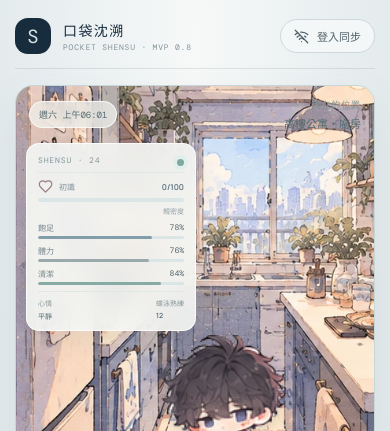
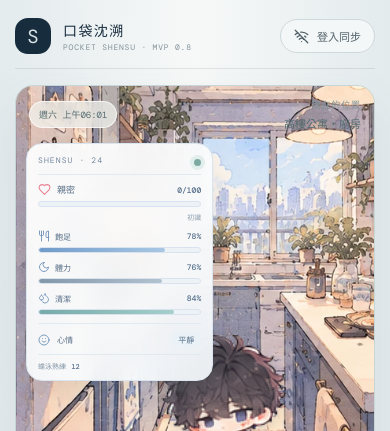
Before and after one commit to shika141/pocket-shensu, a React (Vite) app: page / in a window 390 px wide. Shown: the top 431 px of the page. Built offline with nearby package versions, Linux system fonts and the light colour scheme; no server answers.

Commit message:
Pocket-Shensu-016-Responsive-Status-Panel

```diff
--- a/src/06_App.tsx
+++ b/src/06_App.tsx
@@ -1,6 +1,6 @@
 // 06｜MVP 遊戲主畫面：人物場景、狀態欄、情境互動、登入與同步狀態。
 import { useCallback, useEffect, useMemo, useRef, useState } from 'react'
-import { Heart, KeyRound, LogOut, Wifi, WifiOff } from 'lucide-react'
+import { Droplets, Heart, KeyRound, LogOut, Moon, Smile, Utensils, Wifi, WifiOff } from 'lucide-react'
 import { freshState, relationship, ROOMS, type GameState, type Outfit, type Room } from './01_gameData'
 import { simulate } from './02_simulation'
 import { loadLocal, saveLocal, type LocalEnvelope } from './03_storage'
@@ -267,9 +267,10 @@ export default function App() {
         {dialogueVisible && <div className="scene-dialogue" role="status" aria-live="polite"><span>沈溯 · {state.activity}</span><p>{state.lastInteraction || speech(state.mood, state.activity)}</p></div>}
         <aside className="scene-status" aria-label="沈溯狀態">
           <div className="scene-status-title"><span>SHENSU · 24</span><span className="status-dot" title={syncText}/></div>
-          <div className="relationship"><div><Heart size={15}/><span>{relationship(state.intimacy)}</span></div><strong>{state.intimacy}/100</strong><div className="heart-meter"><i style={{ width: `${state.intimacy}%` }}/></div><small>親密度</small></div>
+          <div className="relationship"><div><Heart size={16}/><span>親密</span></div><strong>{state.intimacy}/100</strong><div className="heart-meter"><i style={{ width: `${state.intimacy}%` }}/></div><small>{relationship(state.intimacy)}</small></div>
           <Stat label="飽足" value={state.hunger} color="blue"/><Stat label="體力" value={state.energy} color="silver"/><Stat label="清潔" value={state.cleanliness} color="teal"/>
-          <div className="scene-facts"><span>心情 <b>{state.mood}</b></span><span>蝶泳熟練 <b>{state.swimSkill}</b></span></div>
+          <div className="mood-row"><span><Smile size={15}/>心情</span><strong>{state.mood}</strong></div>
+          <div className="scene-facts"><span>蝶泳熟練 <b>{state.swimSkill}</b></span></div>
         </aside>
       </section>
       <section className="control-panel" aria-label="遊戲選單">
@@ -292,7 +293,10 @@ export default function App() {
   </main>
 }
 
-function Stat({ label, value, color }: { label: string; value: number; color: string }) { return <div className="stat-row"><div><span>{label}</span><b>{value}%</b></div><div className="bar"><i className={color} style={{ width: `${value}%` }}/></div></div> }
+function Stat({ label, value, color }: { label: string; value: number; color: string }) {
+  const Icon = label === '飽足' ? Utensils : label === '體力' ? Moon : Droplets
+  return <div className={`stat-row stat-${color}`}><div><span><Icon size={15}/>{label}</span><b>{value}%</b></div><div className="bar"><i style={{ width: `${value}%` }}/></div></div>
+}
 function outfitIcon(outfit: Outfit) { return ({ casual: '◒', home: '⌂', training: '⌁', swim: '≈', sleep: '☾', shark: '🦈' } as Record<Outfit, string>)[outfit] }
 function outfitName(outfit: Outfit) {
   return ({ casual: '連帽外套', home: '居家服', training: '訓練外套', swim: '競技泳裝', sleep: '睡衣', shark: '灰藍鯊魚裝' } as Record<Outfit, string>)[outfit]
--- a/src/07_styles.css
+++ b/src/07_styles.css
@@ -100,3 +100,50 @@
   .game-scene.room-kitchen{--shensu-height:40%;--shensu-x:58%;}
   .scene-status{width:158px;padding:9px 10px 8px;}
 }
+
+/* 016｜參照海洋藍生活面板，狀態卡以響應式圖示與進度條呈現。 */
+.scene-status{width:clamp(260px,27vw,320px);padding:15px 17px 13px;border:1px solid #d9e5ef;border-radius:20px;background:linear-gradient(145deg,#ffffffed,#f5f9fcef);box-shadow:0 12px 32px #42647d20;}
+.scene-status-title{font-size:9px;letter-spacing:.14em;color:#74899e;}
+.scene-status .relationship{grid-template-columns:1fr auto;gap:7px 10px;margin-top:11px;padding-top:11px;border-top:1px solid #e2eaf1;}
+.scene-status .relationship>div:first-child{gap:8px;color:#526a83;font-size:12px;font-weight:600;}
+.scene-status .relationship>div:first-child svg{color:#e88496;}
+.scene-status .relationship strong{font:500 11px 'DM Mono';color:#536e8a;}
+.scene-status .relationship .heart-meter{height:8px;border:1px solid #d8e3ef;background:#edf2f7;}
+.scene-status .relationship .heart-meter i{background:linear-gradient(90deg,#f3a3ae,#e7758d);}
+.scene-status .relationship small{font-size:8px;color:#8c9eae;}
+.scene-status .stat-row{margin:10px 0;}
+.scene-status .stat-row>div:first-child{align-items:center;margin-bottom:5px;color:#526a83;font-size:10px;}
+.scene-status .stat-row>div:first-child span{display:flex;align-items:center;gap:7px;font-size:10px;}
+.scene-status .stat-row>div:first-child svg{color:#6d91b8;stroke-width:1.8;}
+.scene-status .stat-row b{font:500 10px 'DM Mono';color:#536e8a;}
+.scene-status .bar{height:8px;border:1px solid #d8e3ef;background:#edf2f7;}
+.scene-status .bar i{background:linear-gradient(90deg,#709bc9,#a9c7e3);}
+.scene-status .stat-silver .bar i{background:linear-gradient(90deg,#8298aa,#b3c2cf);}
+.scene-status .stat-teal .bar i{background:linear-gradient(90deg,#75aaa8,#a6cfca);}
+.mood-row{display:flex;align-items:center;justify-content:space-between;margin-top:12px;padding-top:10px;border-top:1px solid #e2eaf1;color:#526a83;font-size:10px;}
+.mood-row>span{display:flex;align-items:center;gap:7px;}
+.mood-row svg{color:#6d91b8;stroke-width:1.8;}
+.mood-row strong{padding:4px 9px;border-radius:999px;background:#eaf2f7;color:#59728b;font-size:9px;font-weight:600;}
+.scene-status .scene-facts{justify-content:flex-start;padding-top:8px;margin-top:8px;border-top:1px solid #e2eaf1;font-size:8px;color:#8295a7;}
+.scene-status .scene-facts b{display:inline;margin:0 0 0 4px;color:#536e8a;font-family:'DM Mono';}
+@media(max-width:780px){
+  .scene-status{width:min(48vw,190px);min-width:0;padding:10px 11px 9px;border-radius:16px;}
+  .scene-status-title{font-size:8px;}
+  .scene-status .relationship{gap:5px 7px;margin-top:8px;padding-top:8px;}
+  .scene-status .relationship>div:first-child{gap:6px;font-size:9px;}
+  .scene-status .relationship>div:first-child svg{width:13px;height:13px;}
+  .scene-status .relationship strong{font-size:8px;}
+  .scene-status .relationship .heart-meter{height:6px;}
+  .scene-status .relationship small{font-size:7px;}
+  .scene-status .stat-row{margin:8px 0;}
+  .scene-status .stat-row>div:first-child,.scene-status .stat-row>div:first-child span{font-size:8px;}
+  .scene-status .stat-row>div:first-child span{gap:5px;}
+  .scene-status .stat-row>div:first-child svg{width:12px;height:12px;}
+  .scene-status .stat-row b{font-size:8px;}
+  .scene-status .bar{height:6px;}
+  .mood-row{margin-top:8px;padding-top:7px;font-size:8px;}
+  .mood-row svg{width:12px;height:12px;}
+  .mood-row strong{padding:3px 7px;font-size:8px;}
+  .scene-status .scene-facts{padding-top:6px;margin-top:6px;font-size:7px;}
+}
+@media(max-width:380px){.scene-status{width:min(50vw,166px);padding:9px 10px 8px;}}
```
Also changed, not shown: 1 other file (tests, documents, lock files or other folders).
